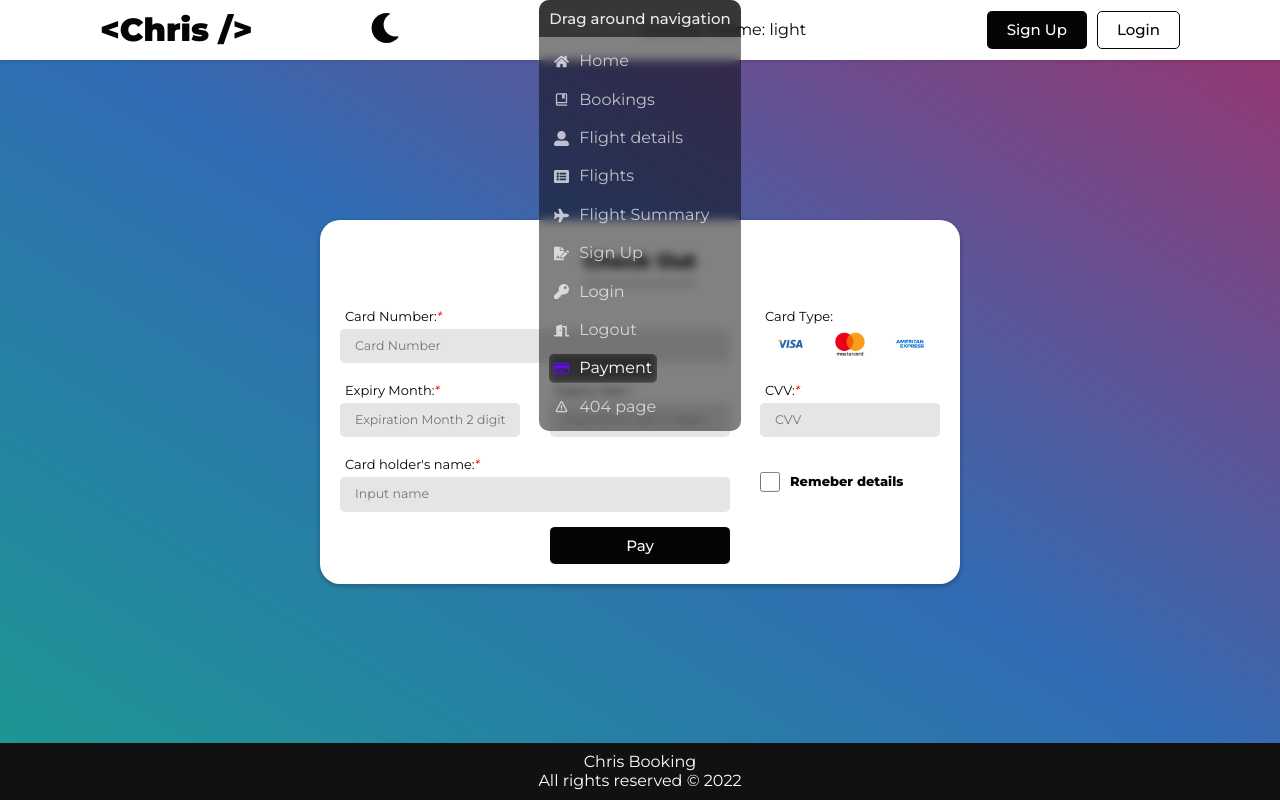
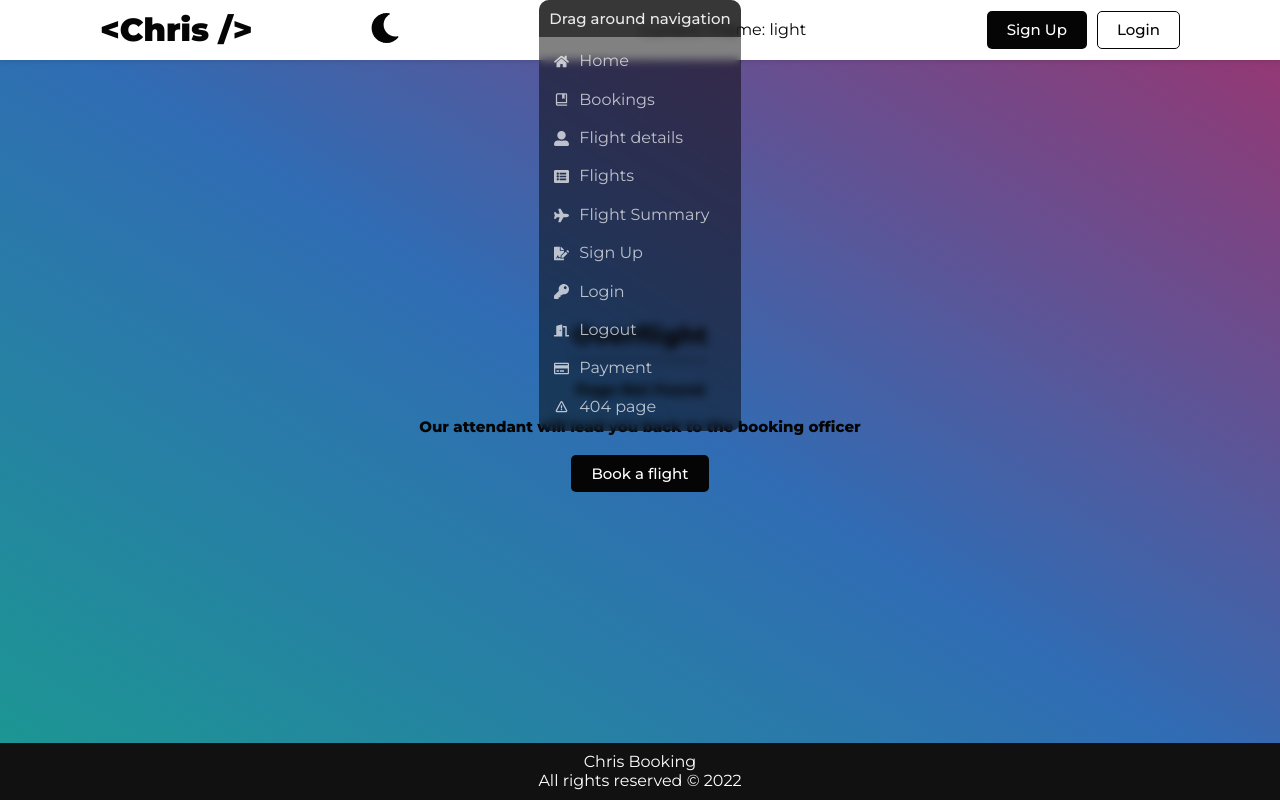
Before and after one commit to Davydx7/Markdown-to-Html-Parser, a React (Create React App) app: page /payment in a window 1280 px wide. Built offline with nearby package versions, Linux system fonts and the light colour scheme.

Commit message:
persist selected flight

```diff
--- a/src/App.tsx
+++ b/src/App.tsx
@@ -28,6 +28,8 @@ const queryClient = new QueryClient();
 function App() {
   const location = useLocation();
 
+  console.warn('app rendered!');
+
   // A way to remember the last route visited
   // localStorage.setItem('lastLocation', location.pathname);
   // localStorage.getItem('lastLocation');
@@ -56,7 +58,7 @@ function App() {
                 <Route index element={<Flights />} />
                 <Route path=":id" element={<Summary />} />
               </Route>
-              <Route path="payment" element={<Payment />} />
+              <Route path="payment/:id" element={<Payment />} />
               <Route path="login" element={<Login />} />
               <Route path="signup" element={<Signup />} />
               <Route path="logout" element={<Logout />} />
--- a/src/components/FlightItem/index.tsx
+++ b/src/components/FlightItem/index.tsx
@@ -1,5 +1,4 @@
 import { format, parseJSON } from 'date-fns';
-import { useNavigate } from 'react-router-dom';
 import Button from '../Button';
 import './flightItem.scss';
 
@@ -14,13 +13,7 @@ type Props = {
   onClick?: () => void;
 };
 
-const FlightItem: React.FC<Props> = ({ id, name, from, to, departureDate, price, onClick }) => {
-  const navigate = useNavigate();
-  const handleClick = () => {
-    navigate(`/flights/${id}`);
-  };
-
-  return (
+const FlightItem: React.FC<Props> = ({ id, name, from, to, departureDate, price, onClick }) => (
   <li className="flightItem">
     <div className="info one">
       <div>
@@ -42,10 +35,9 @@ const FlightItem: React.FC<Props> = ({ id, name, from, to, departureDate, price,
         <span>${price}</span>
       </h3>
     </div>
-      <Button onClick={handleClick} type="button" size="medium">
+    <Button goTo={`/flights/${id}`} type="button" size="medium">
       Book
     </Button>
   </li>
 );
-};
 export default FlightItem;
--- a/src/components/Navigation/index.tsx
+++ b/src/components/Navigation/index.tsx
@@ -76,7 +76,7 @@ const pages: page[] = [
   {
     text: 'Payment',
     title: 'Payment page',
-    path: '/payment',
+    path: '/payment/1',
     icon: <FaRegCreditCard className="icon" />
   },
   {
--- a/src/hooks/searchFlights.ts
+++ b/src/hooks/searchFlights.ts
@@ -9,7 +9,8 @@ function useFetchFlights() {
 
   return useQuery<FlightType[], Error>(['flights'], fetchFlights, {
     staleTime: Infinity,
-    cacheTime: Infinity
+    enabled: true,
+    refetchOnMount: true
   });
 }
 
--- a/src/routes/Payment/index.tsx
+++ b/src/routes/Payment/index.tsx
@@ -1,6 +1,6 @@
 import { useForm } from 'react-hook-form';
 import { addHours } from 'date-fns';
-import { useNavigate } from 'react-router-dom';
+import { useNavigate, useParams } from 'react-router-dom';
 import { faker } from '@faker-js/faker';
 import Button from '../../components/Button';
 import Layout from '../../components/Layout';
@@ -10,6 +10,7 @@ import americanExpress from '../../assets/png/americanExpress.png';
 import useBookedFlights from '../../stores/clientStores/bookedFlights';
 
 import './payment.scss';
+import useFetchFlights from '../../hooks/searchFlights';
 
 type PaymentDetails = {
   cardNumber: string;
@@ -41,16 +42,15 @@ const Payment: React.FC = () => {
 
   const addBookedFlight = useBookedFlights((state) => state.addBookedFlight);
 
+  const { data: flights } = useFetchFlights();
+  const { id } = useParams();
+
+  const flight = flights?.find((flight) => flight.id === id);
+
   const onSubmit = (data: any) => {
-    addBookedFlight({
-      id: faker.database.mongodbObjectId(),
-      name: `${faker.name.firstName()} Airways`,
-      from: faker.address.state(),
-      to: faker.address.state(),
-      departureDate: new Date().toJSON(),
-      arrivalDate: addHours(new Date(), 12).toJSON(),
-      price: faker.datatype.number({ min: 100, max: 900, precision: 0.01 })
-    });
+    if (flight) {
+      addBookedFlight(flight);
+    }
 
     console.log(data);
 
--- a/src/routes/Summary/index.tsx
+++ b/src/routes/Summary/index.tsx
@@ -37,6 +37,8 @@ const Summary: React.FC = () => {
   const { id } = useParams();
 
   const flight = flights?.find((flight) => flight.id === id);
+
+  const onClickPayment = () => {};
 
   return (
     <Layout>
@@ -90,7 +92,7 @@ const Summary: React.FC = () => {
             <br />
             to secure seat
           </p>
-          <Button goTo="/payment" type="button" size="medium">
+          <Button goTo={`/payment/${id}`} type="button" size="medium">
             Pay 10% now
           </Button>
           <Button goTo="/flights" type="button" size="medium" group="secondary">
--- a/src/stores/clientStores/bookedFlights.ts
+++ b/src/stores/clientStores/bookedFlights.ts
@@ -1,19 +1,10 @@
 import { addHours } from 'date-fns';
 import create, { State } from 'zustand';
-
-type BookedFlightItem = {
-  id: string;
-  name: string;
-  from: string;
-  to: string;
-  departureDate: string /* Date */;
-  arrivalDate: string;
-  price: number;
-};
+import { FlightType } from '../server/serverData/flights';
 
 interface BookedFlightsStore extends State {
-  bookedFlights: BookedFlightItem[];
-  addBookedFlight: (bookedFlight: BookedFlightItem) => void;
+  bookedFlights: FlightType[];
+  addBookedFlight: (bookedFlight: FlightType) => void;
   removeBookedFlight: (id: string) => void;
 }
 
@@ -38,7 +29,7 @@ const useBookedFlights = create<BookedFlightsStore>((set, get) => ({
       price: 926.79
     }
   ],
-  addBookedFlight: (bookedFlight: BookedFlightItem) =>
+  addBookedFlight: (bookedFlight: FlightType) =>
     set((state) => ({
       bookedFlights: [...state.bookedFlights, bookedFlight]
     })),
```
Also changed, not shown: .eslintrc.json. Lines whose indentation alone changed are shown as unchanged.
